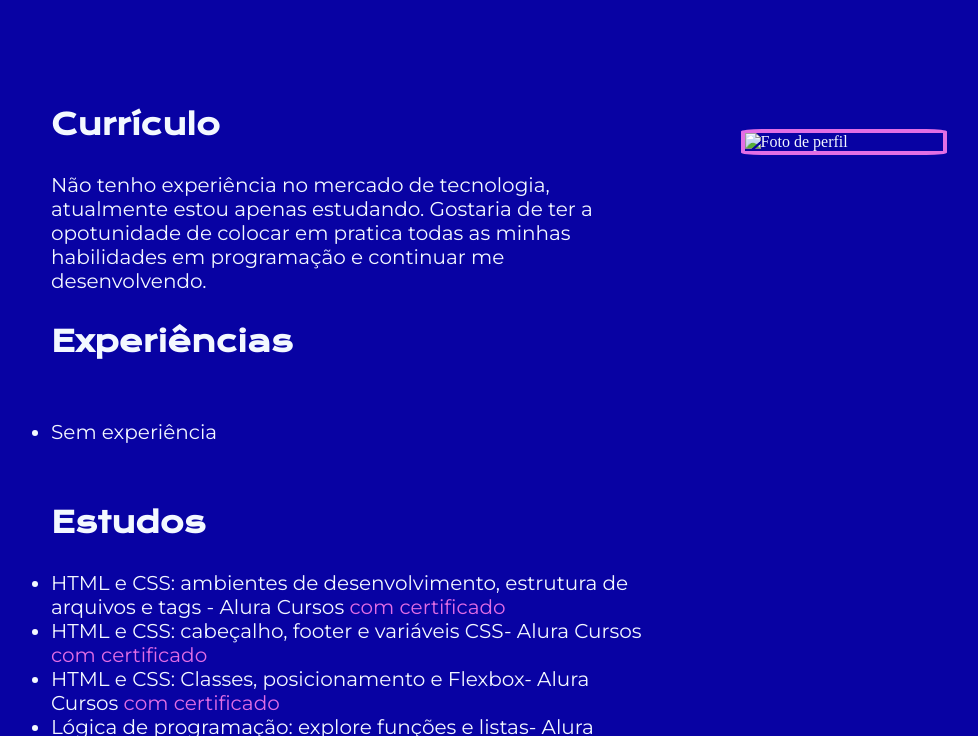
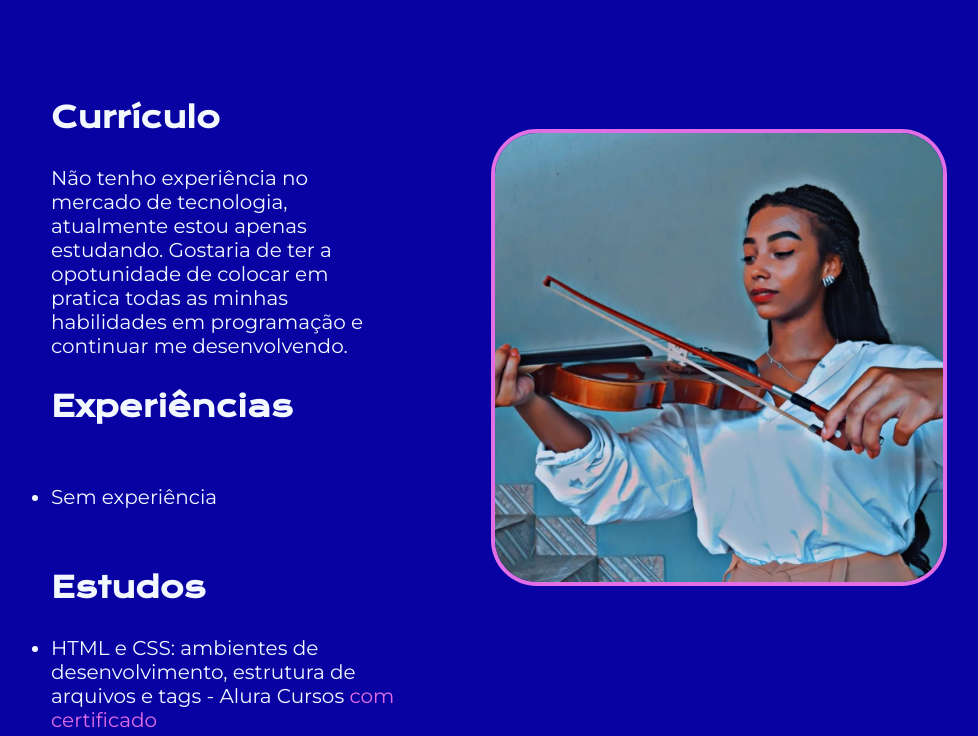
Before and after one commit to Eliana100/portifolio, a plain HTML site: page curriculo.html in a window 1280 px wide. Shown: the part 58-794 px from the top of the page, without its empty margins (141-1119 px from the left). Drawn offline with nearby package versions, Linux system fonts and the light colour scheme.

Commit message:
Update curriculo.html

```diff
--- a/curriculo.html
+++ b/curriculo.html
@@ -45,7 +45,7 @@
         </ul>
         </div>
     </section>
-    <img div class="foto_perfil" src="img/fotodeperfil.png" alt="Foto de perfil">
+    <img div class="foto_perfil" src="fotodeperfil.png" alt="Foto de perfil">
 </main>
 <footer>
     <p class="rodape">Desenvolvido por Eliana</p>
```
